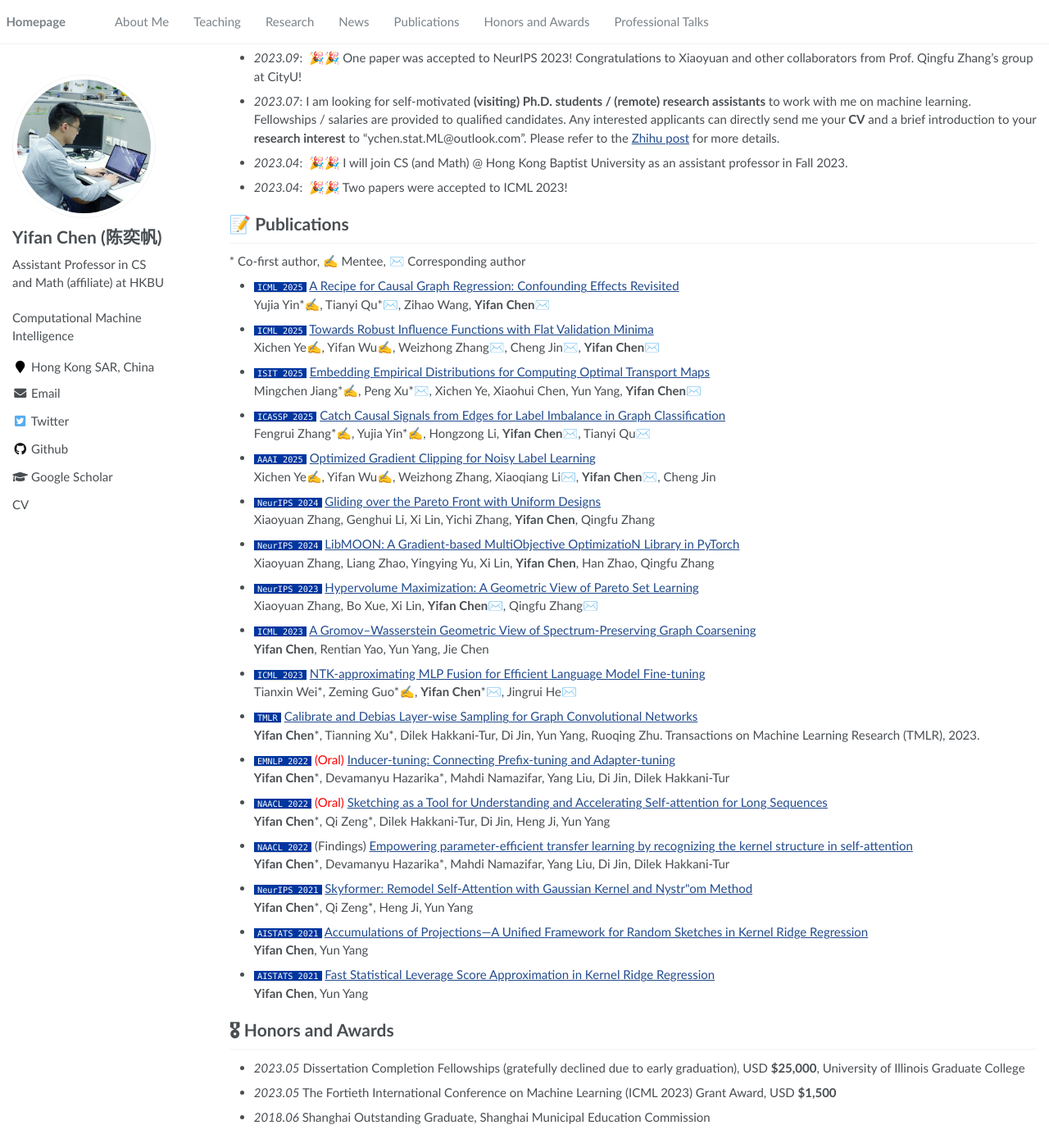
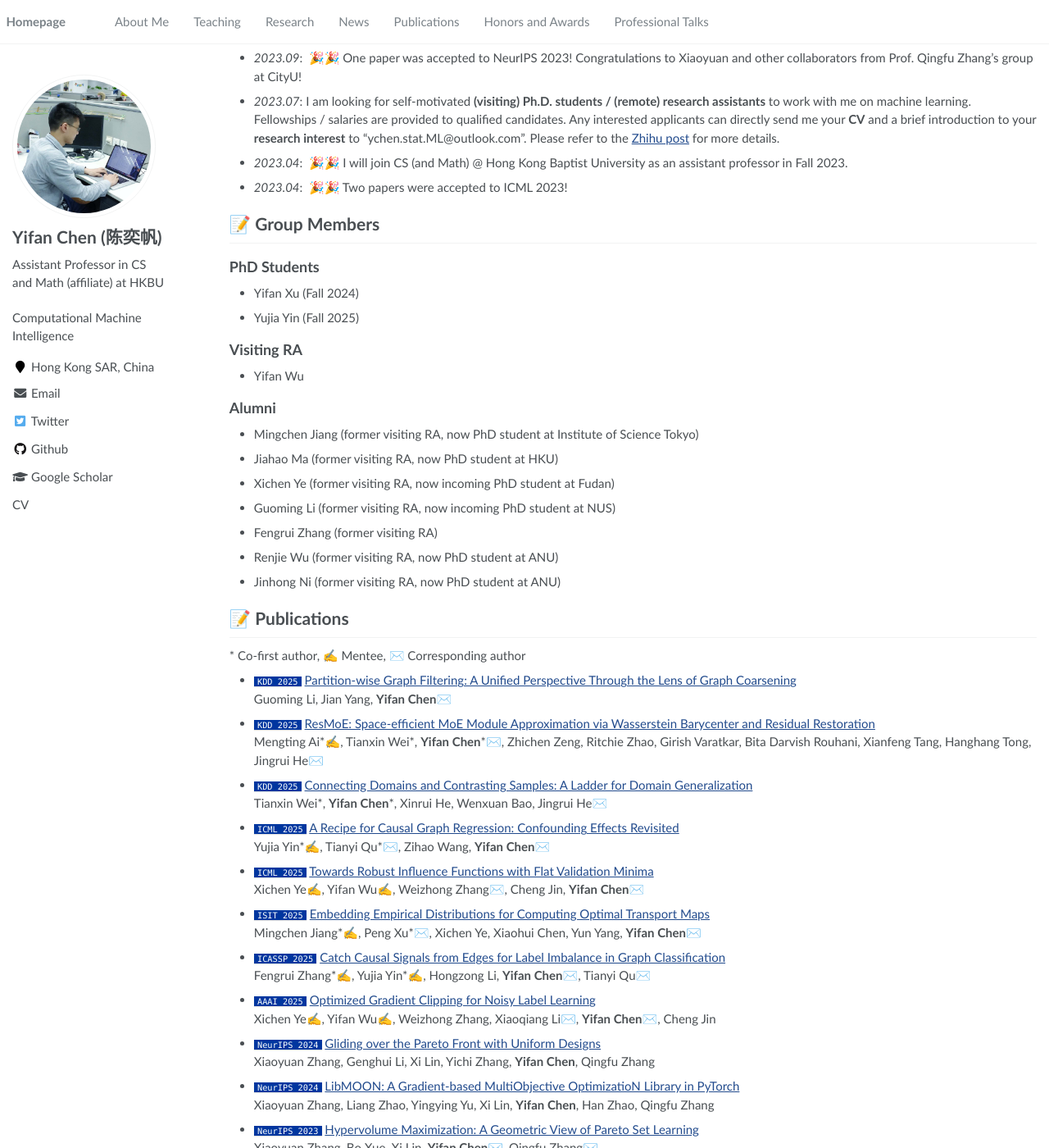
Before and after one commit to ychen-stat-ml/ychen-stat-ml.github.io, a Jekyll site: the page built from _pages/index.md, in a window 1280 px wide and 1400 px high, scrolled down 809 px. Shown: the whole window at 82% size. Built offline with Jekyll 4.4.1, drawn with Linux system fonts in a browser that asks for light colours; some of the changed text lies outside the part shown.

Commit message:
add conferences

```diff
--- a/_pages/index.md
+++ b/_pages/index.md
@@ -35,7 +35,7 @@ I especially focus on <strong>non-parametric models</strong> and neural networks
 
 # 🕮 Teaching
 
-## Spring 25, Spring 24: COMP 7070 Advanced Topics in Artificial Intelligence and Machine Learning
+## Fall 25, Spring 25, Spring 24: COMP 7070 Advanced Topics in Artificial Intelligence and Machine Learning
 
 Overall, this course is an invitation to core machine learning for **AI application research**. It aims to familiarize the students with useful concepts in machine learning, and therefore to benefit their own research.
 
@@ -43,7 +43,7 @@ Overall, this course is an invitation to core machine learning for **AI applicat
 
 Scribed lecture notes can be found on [this page](/teaching.html).
 
-## Fall 24: COMP 2027 Applied Linear Algebra for Computing
+## Fall 25, Fall 24: COMP 2027 Applied Linear Algebra for Computing
 
 
 # 🔥 News
@@ -60,6 +60,31 @@ Scribed lecture notes can be found on [this page](/teaching.html).
 - *2023.04*: &nbsp;🎉🎉 I will join CS (and Math) @ Hong Kong Baptist University as an assistant professor in Fall 2023.
 - *2023.04*: &nbsp;🎉🎉 Two papers were accepted to ICML 2023!
 
+# 📝 Group Members
+
+## PhD Students
+
+- Yifan Xu (Fall 2024)
+- Yujia Yin (Fall 2025)
+
+## Visiting RA
+
+- Yifan Wu
+<!-- - Jiahao Zhong -->
+
+## Alumni
+
+- Mingchen Jiang (former visiting RA, now PhD student at Institute of Science Tokyo)
+- Jiahao Ma (former visiting RA, now PhD student at HKU)
+- Xichen Ye (former visiting RA, now incoming PhD student at Fudan)
+- Guoming Li (former visiting RA, now incoming PhD student at NUS)
+- Fengrui Zhang (former visiting RA)
+<!-- - Jiaping Wang (former visiting RA) -->
+<!-- - Jialong Chen (former visiting RA) -->
+- Renjie Wu (former visiting RA, now PhD student at ANU)
+- Jinhong Ni (former visiting RA, now PhD student at ANU)
+
+
 # 📝 Publications
 
 \* Co-first author, ✍ Mentee, ✉️ Corresponding author
@@ -74,20 +99,21 @@ Scribed lecture notes can be found on [this page](/teaching.html).
 </div>
 </div> -->
 
-<!-- - ``KDD 2025`` [ResMoE: Space-efficient MoE Module Approximation via Wasserstein Barycenter and Residual Restoration](https://doi.org/10.1145/3690624.3709196)
+- ``KDD 2025`` [Partition-wise Graph Filtering: A Unified Perspective Through the Lens of Graph Coarsening](NA)
+Guoming Li, Jian Yang, **Yifan Chen**✉️
+- ``KDD 2025`` [ResMoE: Space-efficient MoE Module Approximation via Wasserstein Barycenter and Residual Restoration](https://doi.org/10.1145/3690624.3709196)
 Mengting Ai\*✍, Tianxin Wei\*, **Yifan Chen**\*✉️, Zhichen Zeng, Ritchie Zhao, Girish Varatkar, Bita Darvish Rouhani, Xianfeng Tang, Hanghang Tong, Jingrui He✉️
 - ``KDD 2025`` [Connecting Domains and Contrasting Samples: A Ladder for Domain Generalization](https://doi.org/10.1145/3690624.3709280)
-Tianxin Wei\*, **Yifan Chen**\*, Xinrui He, Wenxuan Bao, Jingrui He✉️ -->
-
-- ``ICML 2025`` [A Recipe for Causal Graph Regression: Confounding Effects Revisited](NA)
+Tianxin Wei\*, **Yifan Chen**\*, Xinrui He, Wenxuan Bao, Jingrui He✉️
+- ``ICML 2025`` [A Recipe for Causal Graph Regression: Confounding Effects Revisited](https://icml.cc/virtual/2025/poster/45617)
 Yujia Yin\*✍, Tianyi Qu\*✉️, Zihao Wang, **Yifan Chen**✉️
-- ``ICML 2025`` [Towards Robust Influence Functions with Flat Validation Minima](NA)
-Xichen Ye✍, Yifan Wu✍, Weizhong Zhang✉️, Cheng Jin✉️, **Yifan Chen**✉️
+- ``ICML 2025`` [Towards Robust Influence Functions with Flat Validation Minima](https://icml.cc/virtual/2025/poster/45098)
+Xichen Ye✍, Yifan Wu✍, Weizhong Zhang✉️, Cheng Jin, **Yifan Chen**✉️
 - ``ISIT 2025`` [Embedding Empirical Distributions for Computing Optimal Transport Maps](https://arxiv.org/abs/2504.17740)
 Mingchen Jiang\*✍, Peng Xu\*✉️, Xichen Ye, Xiaohui Chen, Yun Yang, **Yifan Chen**✉️
 - ``ICASSP 2025`` [Catch Causal Signals from Edges for Label Imbalance in Graph Classification](https://doi.org/10.1109/ICASSP49660.2025.10889221)
 Fengrui Zhang\*✍, Yujia Yin\*✍, Hongzong Li, **Yifan Chen**✉️, Tianyi Qu✉️
-- ``AAAI 2025`` [Optimized Gradient Clipping for Noisy Label Learning](https://ojs.aaai.org/index.php/AAAI/article/view/33025)
+- ``AAAI 2025`` [Optimized Gradient Clipping for Noisy Label Learning](https://doi.org/10.1609/aaai.v39i9.33025)
 Xichen Ye✍, Yifan Wu✍, Weizhong Zhang, Xiaoqiang Li✉️, **Yifan Chen**✉️, Cheng Jin
 - ``NeurIPS 2024`` [Gliding over the Pareto Front with Uniform Designs](https://neurips.cc/virtual/2024/poster/94814)
 Xiaoyuan Zhang, Genghui Li, Xi Lin, Yichi Zhang, **Yifan Chen**, Qingfu Zhang
```
